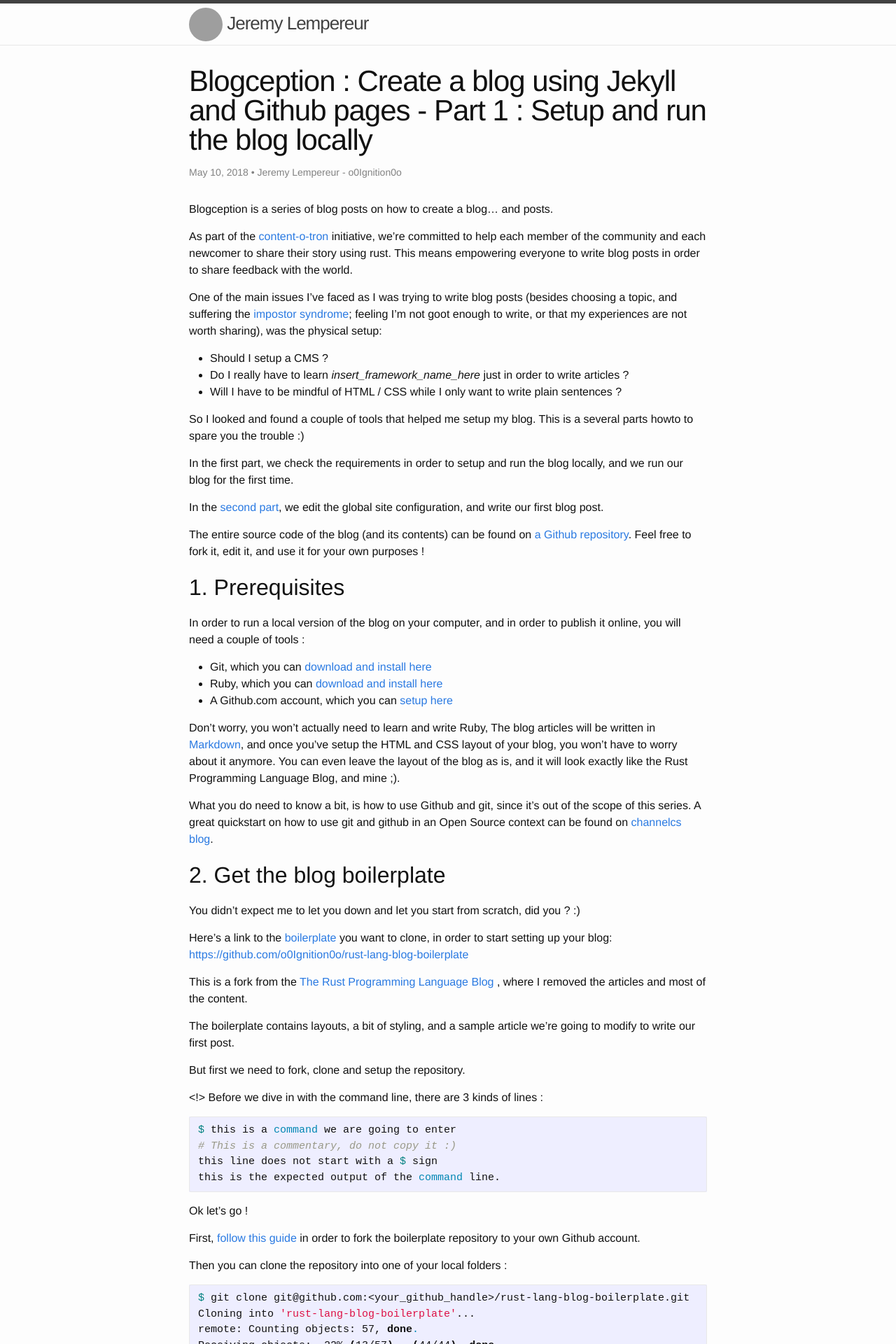
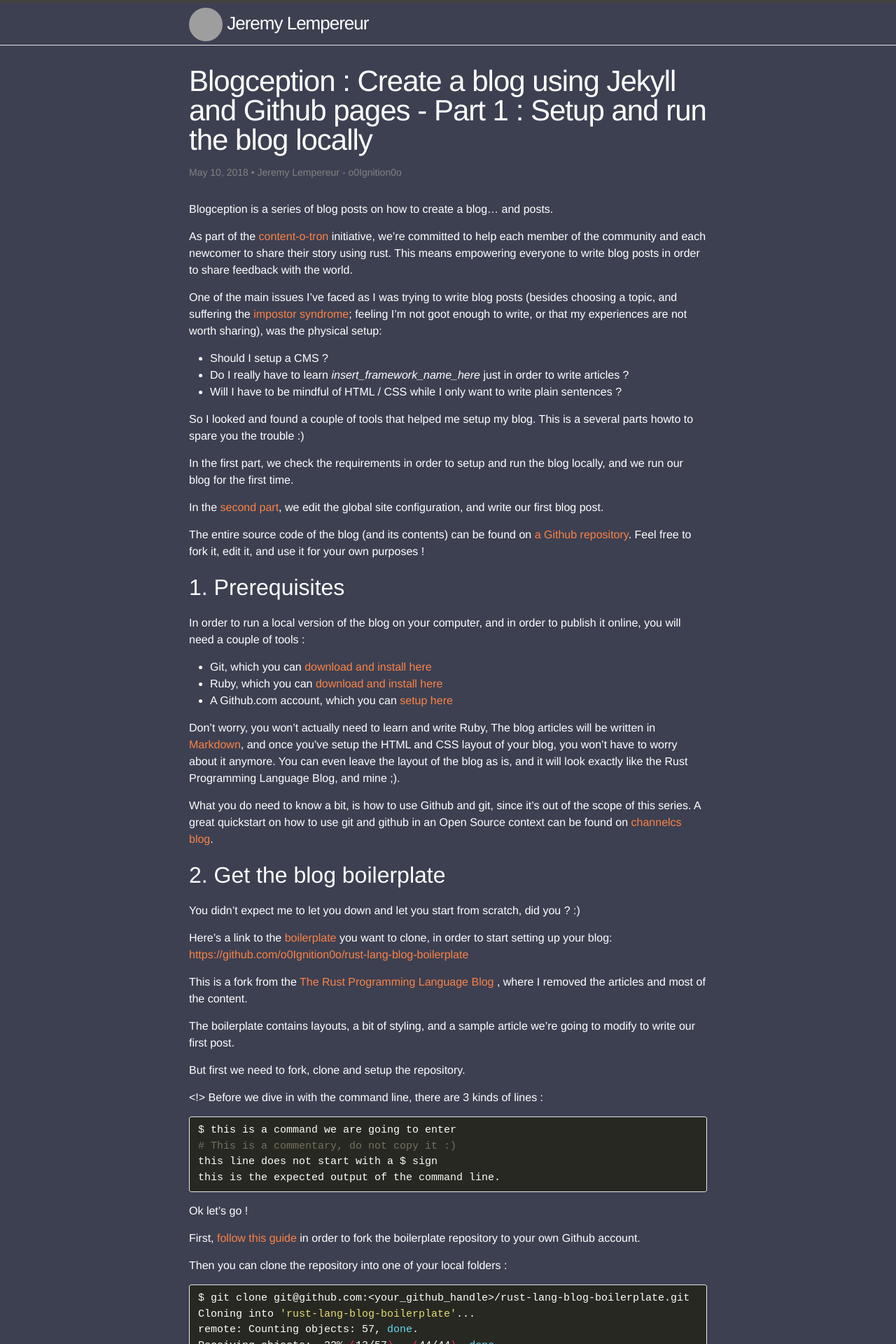
Before and after one commit to o0Ignition0o/blog, a Jekyll site: the page built from _posts/2018-05-10-blogception-create-blog-jekyll-github-pages-part-1.md, in a window 1280 px wide. Shown: the top 1920 px of the page at 70% size. Built offline with Jekyll 4.4.1, drawn with Linux system fonts in a browser that asks for light colours; grey boxes are pictures that could not be loaded.

Commit message:
Changed the site colors.

```diff
--- a/_sass/_base.scss
+++ b/_sass/_base.scss
@@ -129,7 +129,7 @@ code {
     font-size: 15px;
     border: 1px solid $grey-color-light;
     border-radius: 3px;
-    background-color: #eef;
+    background-color: #272822;
 }
 
 code {
--- a/_sass/_layout.scss
+++ b/_sass/_layout.scss
@@ -23,11 +23,7 @@
     letter-spacing: -1px;
     margin-bottom: 0;
     float: left;
-
-    &,
-    &:visited {
-        color: $grey-color-dark;
-    }
+    color: $text-color;
 }
 
 .site-nav {
--- a/_sass/_syntax-highlighting.scss
+++ b/_sass/_syntax-highlighting.scss
@@ -1,69 +1,65 @@
-/**
- * Syntax highlighting styles
- */
-.highlight {
-    background: #fff;
-    @extend %vertical-rhythm;
+.highlight pre { background-color: #272822; }
+.highlight .hll { background-color: #272822; }
+.highlight .c { color: #75715e } /* Comment */
+.highlight .err { color: #960050; background-color: #1e0010 } /* Error */
+.highlight .k { color: #66d9ef } /* Keyword */
+.highlight .l { color: #ae81ff } /* Literal */
+.highlight .n { color: #f8f8f2 } /* Name */
+.highlight .o { color: #f92672 } /* Operator */
+.highlight .p { color: #f8f8f2 } /* Punctuation */
+.highlight .cm { color: #75715e } /* Comment.Multiline */
+.highlight .cp { color: #75715e } /* Comment.Preproc */
+.highlight .c1 { color: #75715e } /* Comment.Single */
+.highlight .cs { color: #75715e } /* Comment.Special */
+.highlight .ge { font-style: italic } /* Generic.Emph */
+.highlight .gs { font-weight: bold } /* Generic.Strong */
+.highlight .kc { color: #66d9ef } /* Keyword.Constant */
+.highlight .kd { color: #66d9ef } /* Keyword.Declaration */
+.highlight .kn { color: #f92672 } /* Keyword.Namespace */
+.highlight .kp { color: #66d9ef } /* Keyword.Pseudo */
+.highlight .kr { color: #66d9ef } /* Keyword.Reserved */
+.highlight .kt { color: #66d9ef } /* Keyword.Type */
+.highlight .ld { color: #e6db74 } /* Literal.Date */
+.highlight .m { color: #ae81ff } /* Literal.Number */
+.highlight .s { color: #e6db74 } /* Literal.String */
+.highlight .na { color: #a6e22e } /* Name.Attribute */
+.highlight .nb { color: #f8f8f2 } /* Name.Builtin */
+.highlight .nc { color: #a6e22e } /* Name.Class */
+.highlight .no { color: #66d9ef } /* Name.Constant */
+.highlight .nd { color: #a6e22e } /* Name.Decorator */
+.highlight .ni { color: #f8f8f2 } /* Name.Entity */
+.highlight .ne { color: #a6e22e } /* Name.Exception */
+.highlight .nf { color: #a6e22e } /* Name.Function */
+.highlight .nl { color: #f8f8f2 } /* Name.Label */
+.highlight .nn { color: #f8f8f2 } /* Name.Namespace */
+.highlight .nx { color: #a6e22e } /* Name.Other */
+.highlight .py { color: #f8f8f2 } /* Name.Property */
+.highlight .nt { color: #f92672 } /* Name.Tag */
+.highlight .nv { color: #f8f8f2 } /* Name.Variable */
+.highlight .ow { color: #f92672 } /* Operator.Word */
+.highlight .w { color: #f8f8f2 } /* Text.Whitespace */
+.highlight .mf { color: #ae81ff } /* Literal.Number.Float */
+.highlight .mh { color: #ae81ff } /* Literal.Number.Hex */
+.highlight .mi { color: #ae81ff } /* Literal.Number.Integer */
+.highlight .mo { color: #ae81ff } /* Literal.Number.Oct */
+.highlight .sb { color: #e6db74 } /* Literal.String.Backtick */
+.highlight .sc { color: #e6db74 } /* Literal.String.Char */
+.highlight .sd { color: #e6db74 } /* Literal.String.Doc */
+.highlight .s2 { color: #e6db74 } /* Literal.String.Double */
+.highlight .se { color: #ae81ff } /* Literal.String.Escape */
+.highlight .sh { color: #e6db74 } /* Literal.String.Heredoc */
+.highlight .si { color: #e6db74 } /* Literal.String.Interpol */
+.highlight .sx { color: #e6db74 } /* Literal.String.Other */
+.highlight .sr { color: #e6db74 } /* Literal.String.Regex */
+.highlight .s1 { color: #e6db74 } /* Literal.String.Single */
+.highlight .ss { color: #e6db74 } /* Literal.String.Symbol */
+.highlight .bp { color: #f8f8f2 } /* Name.Builtin.Pseudo */
+.highlight .vc { color: #f8f8f2 } /* Name.Variable.Class */
+.highlight .vg { color: #f8f8f2 } /* Name.Variable.Global */
+.highlight .vi { color: #f8f8f2 } /* Name.Variable.Instance */
+.highlight .il { color: #ae81ff } /* Literal.Number.Integer.Long */
 
-    .c     { color: #998; font-style: italic } // Comment
-    /* Disabled due to false positives
-    .err   { color: #a61717; background-color: #e3d2d2 } // Error
-    */
-    .k     { font-weight: bold } // Keyword
-    .o     { font-weight: bold } // Operator
-    .cm    { color: #998; font-style: italic } // Comment.Multiline
-    .cp    { color: #999; font-weight: bold } // Comment.Preproc
-    .c1    { color: #998; font-style: italic } // Comment.Single
-    .cs    { color: #999; font-weight: bold; font-style: italic } // Comment.Special
-    .gd    { color: #000; background-color: #fdd } // Generic.Deleted
-    .gd .x { color: #000; background-color: #faa } // Generic.Deleted.Specific
-    .ge    { font-style: italic } // Generic.Emph
-    .gr    { color: #a00 } // Generic.Error
-    .gh    { color: #999 } // Generic.Heading
-    .gi    { color: #000; background-color: #dfd } // Generic.Inserted
-    .gi .x { color: #000; background-color: #afa } // Generic.Inserted.Specific
-    .go    { color: #888 } // Generic.Output
-    .gp    { color: #555 } // Generic.Prompt
-    .gs    { font-weight: bold } // Generic.Strong
-    .gu    { color: #aaa } // Generic.Subheading
-    .gt    { color: #a00 } // Generic.Traceback
-    .kc    { font-weight: bold } // Keyword.Constant
-    .kd    { font-weight: bold } // Keyword.Declaration
-    .kp    { font-weight: bold } // Keyword.Pseudo
-    .kr    { font-weight: bold } // Keyword.Reserved
-    .kt    { color: #458; font-weight: bold } // Keyword.Type
-    .m     { color: #099 } // Literal.Number
-    .s     { color: #d14 } // Literal.String
-    .na    { color: #008080 } // Name.Attribute
-    .nb    { color: #0086B3 } // Name.Builtin
-    .nc    { color: #458; font-weight: bold } // Name.Class
-    .no    { color: #008080 } // Name.Constant
-    .ni    { color: #800080 } // Name.Entity
-    .ne    { color: #900; font-weight: bold } // Name.Exception
-    .nf    { color: #900; font-weight: bold } // Name.Function
-    .nn    { color: #555 } // Name.Namespace
-    .nt    { color: #000080 } // Name.Tag
-    .nv    { color: #008080 } // Name.Variable
-    .ow    { font-weight: bold } // Operator.Word
-    .w     { color: #bbb } // Text.Whitespace
-    .mf    { color: #099 } // Literal.Number.Float
-    .mh    { color: #099 } // Literal.Number.Hex
-    .mi    { color: #099 } // Literal.Number.Integer
-    .mo    { color: #099 } // Literal.Number.Oct
-    .sb    { color: #d14 } // Literal.String.Backtick
-    .sc    { color: #d14 } // Literal.String.Char
-    .sd    { color: #d14 } // Literal.String.Doc
-    .s2    { color: #d14 } // Literal.String.Double
-    .se    { color: #d14 } // Literal.String.Escape
-    .sh    { color: #d14 } // Literal.String.Heredoc
-    .si    { color: #d14 } // Literal.String.Interpol
-    .sx    { color: #d14 } // Literal.String.Other
-    .sr    { color: #009926 } // Literal.String.Regex
-    .s1    { color: #d14 } // Literal.String.Single
-    .ss    { color: #990073 } // Literal.String.Symbol
-    .bp    { color: #999 } // Name.Builtin.Pseudo
-    .vc    { color: #008080 } // Name.Variable.Class
-    .vg    { color: #008080 } // Name.Variable.Global
-    .vi    { color: #008080 } // Name.Variable.Instance
-    .il    { color: #099 } // Literal.Number.Integer.Long
-}
+.highlight .gh { } /* Generic Heading & Diff Header */
+.highlight .gu { color: #75715e; } /* Generic.Subheading & Diff Unified/Comment? */
+.highlight .gd { color: #f92672; } /* Generic.Deleted & Diff Deleted */
+.highlight .gi { color: #a6e22e; } /* Generic.Inserted & Diff Inserted */
--- a/css/main.scss
+++ b/css/main.scss
@@ -13,9 +13,9 @@ $base-line-height: 1.5;
 
 $spacing-unit:     30px;
 
-$text-color:       #111;
-$background-color: #fdfdfd;
-$brand-color:      #2a7ae2;
+$text-color:       #ffffff;
+$background-color: #3d4051;
+$brand-color:      #fa8247;
 
 $grey-color:       #828282;
 $grey-color-light: lighten($grey-color, 40%);
@@ -49,7 +49,7 @@ $on-laptop:        800px;
 ;
 
 .highlight {
-    background-color: #eef;
+    background-color: #272822;
 }
 
 td, th {
```
Also changed, not shown: _includes/header.html (+4 -4 lines).
